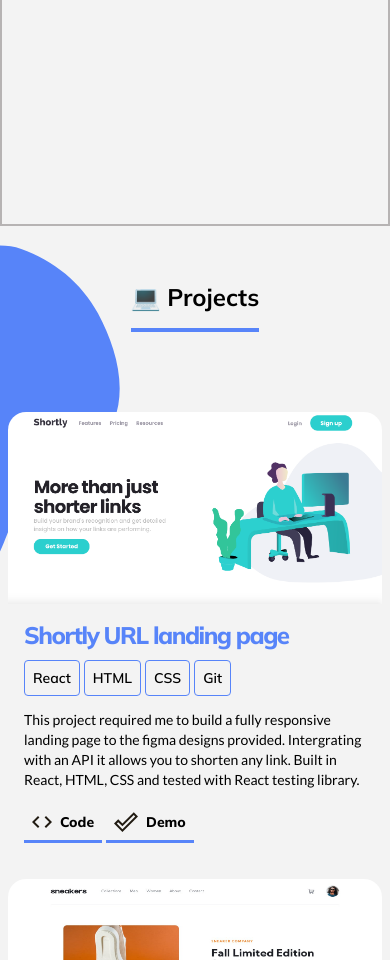
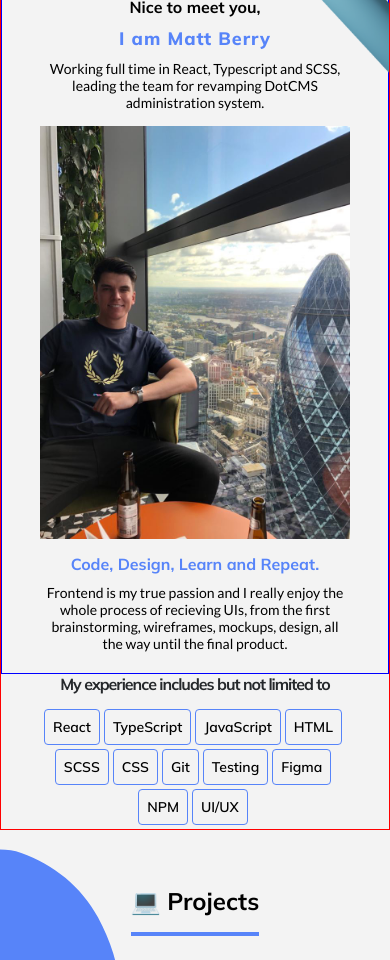
Before and after one commit to MBerry97/new-portfolio, a React (Create React App) app: page / in a window 390 px wide. Shown: the part 1040-2000 px from the top of the page. Built offline with nearby package versions, Linux system fonts and the light colour scheme.

Commit message:
added mobile build for about section

```diff
--- a/src/Components/Text/PageTitle/PageTitle.css
+++ b/src/Components/Text/PageTitle/PageTitle.css
@@ -5,6 +5,7 @@
   min-height: 5rem;
   color: black;
   transition: color 1s;
+  z-index: 1;
 }
 
 body.dark-mode .pageTitle {
--- a/src/Components/Text/PageTitle/PageTitle.scss
+++ b/src/Components/Text/PageTitle/PageTitle.scss
@@ -6,6 +6,7 @@
   border-bottom: 4px solid $primary-blue;
   min-height: 5rem;
   @include dark-mode(false);
+  z-index: 1;
 }
 
 body.dark-mode {
--- /dev/null
+++ b/src/Pages/Home/About/About.css
@@ -0,0 +1,97 @@
+.about-container-outer {
+  border: 1px solid red;
+  display: flex;
+  flex-direction: column;
+  align-items: center;
+  text-align: center;
+  position: relative;
+}
+
+.about-container-outer > img {
+  position: absolute;
+  max-width: 18rem;
+  right: 0;
+  top: 5rem;
+}
+
+.about-container-inner {
+  border: 1px solid blue;
+  max-width: 40rem;
+  padding: 1.6rem 3.8rem;
+  display: flex;
+  flex-direction: column;
+}
+
+.about-container-inner > p {
+  font-weight: 400;
+  font-size: 1.4rem;
+  margin: 0.5rem 0rem;
+  color: black;
+  transition: color 1s;
+}
+
+.about-container-inner > span {
+  font-weight: 700;
+  font-size: 1.6rem;
+  font-family: "Mulish", sans-serif;
+  margin: 0.5rem 0rem;
+}
+
+.about-container-inner > span:first-of-type {
+  color: black;
+  transition: color 1s;
+}
+
+.about-container-inner > span:last-of-type,
+.about-container-inner #about-name__span {
+  color: #5784f9;
+}
+
+.about-container-inner #about-name__span {
+  font-size: 1.8rem;
+  font-weight: 800;
+  letter-spacing: 1px;
+}
+
+.about-container-inner > img {
+  margin: 1rem 0rem;
+}
+
+.about-skills__div {
+  padding: 0rem 3.8rem;
+  display: flex;
+  flex-direction: column;
+}
+
+.about-skills__div > span {
+  font-weight: 700;
+  font-family: "Mulish", sans-serif;
+  font-size: 1.6rem;
+  letter-spacing: -0.1rem;
+  margin-bottom: 1.5rem;
+}
+
+.about-skills__div > div {
+  display: flex;
+  flex-wrap: wrap;
+  justify-content: center;
+}
+
+.about-skills__div > div > button {
+  margin-bottom: 0.4rem;
+}
+
+body.dark-mode .about-container-inner > p {
+  color: white;
+  transition: color 1s;
+}
+
+body.dark-mode .about-container-inner > span:first-of-type {
+  color: white;
+  transition: color 1s;
+}
+
+body.dark-mode .about-skills__div > span {
+  color: white;
+  transition: color 1s;
+}
--- /dev/null
+++ b/src/Pages/Home/About/About.scss
@@ -0,0 +1,100 @@
+@import '../../../Styles/styles.scss';
+
+.about-container-outer {
+  border: 1px solid red;
+
+  display: flex;
+  flex-direction: column;
+  align-items: center;
+  text-align: center;
+  position: relative;
+
+  > img {
+    position: absolute;
+    max-width: 18rem;
+    right: 0;
+    top: 5rem;
+  }
+}
+
+.about-container-inner {
+  border: 1px solid blue;
+  max-width: 40rem;
+  padding: 1.6rem 3.8rem;
+  display: flex;
+  flex-direction: column;
+
+  > p {
+    font-weight: 400;
+    font-size: $mobile-paragraph;
+    margin: 0.5rem 0rem;
+    @include dark-mode(false);
+  }
+
+  > span {
+    font-weight: 700;
+    font-size: 1.6rem;
+    font-family: $Mulish;
+    margin: 0.5rem 0rem;
+  }
+
+  > span:first-of-type {
+    @include dark-mode(false);
+  }
+
+  > span:last-of-type,
+  #about-name__span {
+    color: $primary-blue;
+  }
+  #about-name__span {
+    font-size: 1.8rem;
+    font-weight: 800;
+    letter-spacing: 1px;
+  }
+
+  > img {
+    margin: 1rem 0rem;
+  }
+}
+
+.about-skills__div {
+  padding: 0rem 3.8rem;
+  display: flex;
+  flex-direction: column;
+
+  > span {
+    font-weight: 700;
+    font-family: $Mulish;
+    font-size: 1.6rem;
+    letter-spacing: -0.1rem;
+    margin-bottom: 1.5rem;
+  }
+
+  > div {
+    display: flex;
+    flex-wrap: wrap;
+    justify-content: center;
+
+    > button {
+      margin-bottom: 0.4rem;
+    }
+  }
+}
+
+body.dark-mode {
+  .about-container-inner {
+    > p {
+      @include dark-mode(true);
+    }
+
+    > span:first-of-type {
+      @include dark-mode(true);
+    }
+  }
+
+  .about-skills__div {
+    > span {
+      @include dark-mode(true);
+    }
+  }
+}
--- a/src/Pages/Home/About/About.tsx
+++ b/src/Pages/Home/About/About.tsx
@@ -1,10 +1,53 @@
+import PageTitle from 'Components/Text/PageTitle/PageTitle';
 import React from 'react';
+import './About.css';
+import aboutImg from 'Assets/me/IMG_5419.jpg';
+import Button from 'Components/Button/Button';
+import aboutBgHand from 'Assets/bgs/about-hand-bg.png';
 
 function About() {
+  const skills = [
+    'React',
+    'TypeScript',
+    'JavaScript',
+    'HTML',
+    'SCSS',
+    'CSS',
+    'Git',
+    'Testing',
+    'Figma',
+    'NPM',
+    'UI/UX',
+  ];
+
+  const renderSkills = () => {
+    return skills.map((skill) => <Button type="info" text={skill} />);
+  };
+
   return (
-    <div className="placeholder-container" id="About">
-      About
-    </div>
+    <section className="about-container-outer" id="About">
+      <img src={aboutBgHand} alt="waving hand" />
+      <PageTitle text="About" />
+      <div className="about-container-inner">
+        <span>Nice to meet you,</span>
+        <span id="about-name__span">I am Matt Berry</span>
+        <p>
+          Working full time in React, Typescript and SCSS, leading the team for
+          revamping DotCMS administration system.
+        </p>
+        <img src={aboutImg} alt="me" />
+        <span>Code, Design, Learn and Repeat.</span>
+        <p>
+          Frontend is my true passion and I really enjoy the whole process of
+          recieving UIs, from the first brainstorming, wireframes, mockups,
+          design, all the way until the final product.
+        </p>
+      </div>
+      <div className="about-skills__div">
+        <span>My experience includes but not limited to</span>
+        <div>{renderSkills()}</div>
+      </div>
+    </section>
   );
 }
 
```
